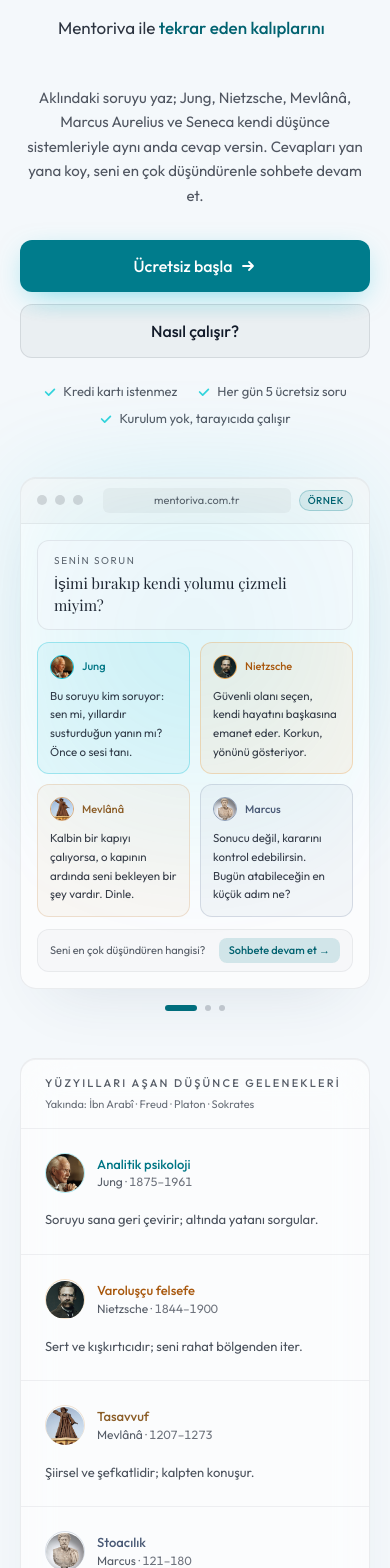
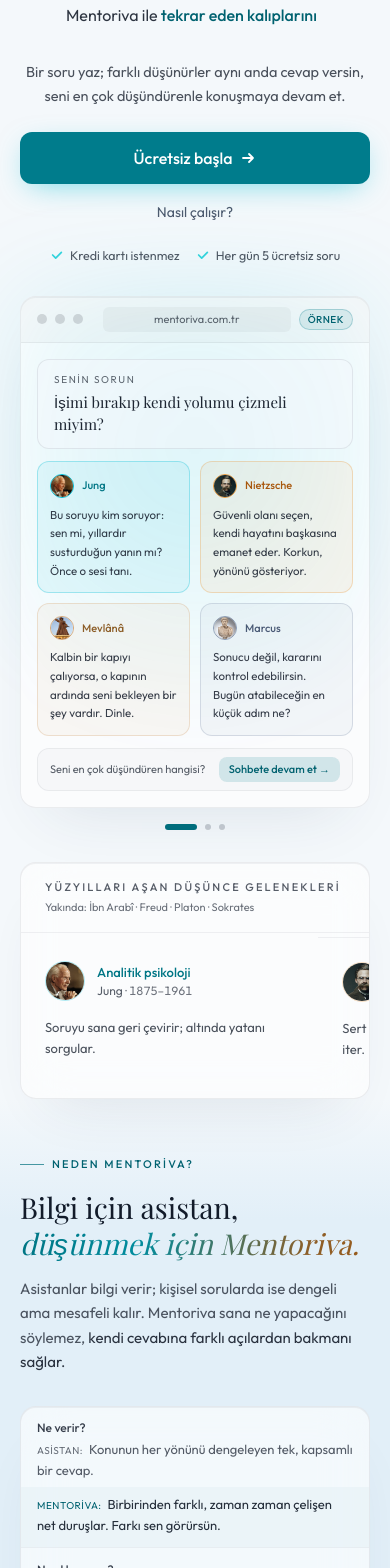
Before and after one commit to halililtir/mentoriva, a Next.js app: page / in a window 390 px wide. Shown: the part 240-1808 px from the top of the page. Built offline with nearby package versions, Linux system fonts and the light colour scheme; no server answers; a web font is replaced by a local one.

Commit message:
Mobil uyarlama: kaydırmalı kartlar, mentor sekmeli karşılaştırma, sade hero; apple-icon Edge'de
Co-Authored-By: Claude Opus 5.5 <noreply@anthropic.com>

```diff
--- a/app/apple-icon.tsx
+++ b/app/apple-icon.tsx
@@ -7,6 +7,8 @@ import { ImageResponse } from 'next/og';
 
 export const size = { width: 180, height: 180 };
 export const contentType = 'image/png';
+// Node'da next/og Windows'ta font yolu hatası verir (bkz. paylaşım kartı).
+export const runtime = 'edge';
 
 export default function AppleIcon() {
   return new ImageResponse(
--- a/app/globals.css
+++ b/app/globals.css
@@ -360,6 +360,42 @@
 /* Utilities                                                 */
 /* -------------------------------------------------------- */
 @layer utilities {
+  /* Mobil şerit: telefonda kart grupları alt alta yığılmak yerine yana kaydırılır
+     (sayfa boyunu ~yarıya indirir). Tablet/masaüstünde ızgara olduğu gibi kalır.
+     .m-rail → 640px altı, .m-rail-md → 768px altı. Çocuk genişliği: varsayılan %82,
+     .m-rail-narrow ile %62 (portre kartları). */
+  @media (max-width: 639px) {
+    .m-rail {
+      display: flex !important;
+      overflow-x: auto;
+      scroll-snap-type: x mandatory;
+      gap: 12px;
+      margin-left: -20px;
+      margin-right: -20px;
+      padding: 4px 20px 14px;
+      scrollbar-width: none;
+      -webkit-overflow-scrolling: touch;
+    }
+    .m-rail > * { flex: 0 0 82%; scroll-snap-align: center; min-width: 0; }
+    .m-rail.m-rail-narrow > * { flex-basis: 62%; }
+    .m-rail::-webkit-scrollbar { display: none; }
+  }
+  @media (max-width: 767px) {
+    .m-rail-md {
+      display: flex !important;
+      overflow-x: auto;
+      scroll-snap-type: x mandatory;
+      gap: 12px;
+      margin-left: -20px;
+      margin-right: -20px;
+      padding: 4px 20px 14px;
+      scrollbar-width: none;
+      -webkit-overflow-scrolling: touch;
+    }
+    .m-rail-md > * { flex: 0 0 82%; scroll-snap-align: center; min-width: 0; }
+    .m-rail-md::-webkit-scrollbar { display: none; }
+  }
+
   .text-balance { text-wrap: balance; }
   .text-pretty { text-wrap: pretty; }
 
--- a/app/page.tsx
+++ b/app/page.tsx
@@ -221,7 +221,7 @@ export default function HomePage() {
 
   // Mentor seçimi — hem misafir hem üye akışında kullanılır
   const mentorSection = (
-    <section ref={galleryRef} id="mentorlar" className="mx-auto max-w-content scroll-mt-24 px-5 py-16 sm:py-20" aria-labelledby="mentors-title">
+    <section ref={galleryRef} id="mentorlar" className="mx-auto max-w-content scroll-mt-24 px-5 py-10 sm:py-20" aria-labelledby="mentors-title">
       <SectionHeading eyebrow="Mentorlar" title="Mentorunu" accent="seç" id="mentors-title">
         Derinleşmek için birini, farklı bakışları yan yana görmek için birkaç mentor seç. Kararsızsan birden fazla mentor seç;
         cevaplar geldikten sonra seni en çok düşündürenle devam edersin.
@@ -243,7 +243,7 @@ export default function HomePage() {
         <FlowSteps current={0} className="max-w-md" />
       </Reveal>
 
-      <div className="mt-10 grid grid-cols-2 gap-3.5 sm:grid-cols-3 sm:gap-5 lg:grid-cols-5">
+      <div className="m-rail m-rail-narrow mt-6 grid grid-cols-2 gap-3.5 sm:mt-10 sm:grid-cols-3 sm:gap-5 lg:grid-cols-5">
         {ACTIVE_MENTORS.map((m, i) => (
           <MentorGalleryCard
             key={m.id}
@@ -263,7 +263,7 @@ export default function HomePage() {
           <span className="h-px flex-1 bg-gradient-to-r from-white/10 to-transparent" />
         </div>
       </Reveal>
-      <div className="mt-6 grid grid-cols-2 gap-3.5 sm:grid-cols-3 sm:gap-5 lg:grid-cols-5">
+      <div className="m-rail m-rail-narrow mt-6 grid grid-cols-2 gap-3.5 sm:grid-cols-3 sm:gap-5 lg:grid-cols-5">
         {COMING_SOON_MENTORS.map((m, i) => (
           <Reveal key={m.id} delay={i * 70}>
             <MentorGalleryCard mentor={m} />
--- a/components/chat/ChatView.tsx
+++ b/components/chat/ChatView.tsx
@@ -192,7 +192,7 @@ export function ChatView({ mentorId, initialQuestion, initialResponse, onQuota,
           </div>
         )}
         {!outOfQuota && (
-          <p className="mt-2 text-center text-[10px] text-white/25">Enter ile gönder · Shift+Enter yeni satır · her mesaj 1 hak kullanır</p>
+          <p className="mt-2 text-center text-[10px] text-white/25"><span className="hidden sm:inline">Enter ile gönder · Shift+Enter yeni satır · </span>her mesaj 1 hak kullanır</p>
         )}
       </div>
     </div>
--- a/components/home/Faq.tsx
+++ b/components/home/Faq.tsx
@@ -12,7 +12,7 @@ export function Faq() {
   const [open, setOpen] = useState<number | null>(0);
 
   return (
-    <section className="mx-auto max-w-content px-5 py-20 sm:py-24" aria-labelledby="faq-title">
+    <section className="mx-auto max-w-content px-5 py-12 sm:py-24" aria-labelledby="faq-title">
       <div className="grid gap-12 lg:grid-cols-[1fr_1.5fr]">
         <div>
           <SectionHeading eyebrow="Sık sorulan sorular" title="Aklındaki" accent="sorular" id="faq-title" align="left">
--- a/components/home/Hero.tsx
+++ b/components/home/Hero.tsx
@@ -24,7 +24,7 @@ const TRUST = ['Kredi kartı istenmez', 'Her gün 5 ücretsiz soru', 'Kurulum yo
 
 export function Hero({ user, onStart, onHowItWorks }: Props) {
   return (
-    <section className="relative mx-auto grid max-w-content items-center gap-12 px-5 pb-12 pt-8 sm:pt-14 lg:grid-cols-[1.05fr_1fr] lg:gap-10 lg:pb-20">
+    <section className="relative mx-auto grid max-w-content items-center gap-8 px-5 pb-8 pt-6 sm:gap-12 sm:pb-12 sm:pt-14 lg:grid-cols-[1.05fr_1fr] lg:gap-10 lg:pb-20">
       <div className="text-center lg:text-left">
         <span className="eyebrow animate-fade-up">
           <span className="relative flex h-1.5 w-1.5">
@@ -47,16 +47,19 @@ export function Hero({ user, onStart, onHowItWorks }: Props) {
         </h1>
 
         {/* Ne işe yaradığını tek satırda söyleyen dönen cümle */}
-        <p className="mt-5 min-h-[3.2em] text-[17px] leading-snug text-white/80 animate-fade-up sm:min-h-[1.8em] sm:text-lg" style={{ animationDelay: '600ms' }}>
+        <p className="mt-4 min-h-[2.8em] text-[16px] leading-snug text-white/80 animate-fade-up sm:mt-5 sm:min-h-[1.8em] sm:text-lg" style={{ animationDelay: '600ms' }}>
           Mentoriva ile <RotatingText phrases={PHRASES} className="font-medium text-brand-300" />
         </p>
 
-        <p className="mx-auto mt-4 max-w-[540px] text-[15px] leading-relaxed text-white/50 animate-fade-up lg:mx-0" style={{ animationDelay: '700ms' }}>
-          Aklındaki soruyu yaz; Jung, Nietzsche, Mevlânâ, Marcus Aurelius ve Seneca kendi düşünce sistemleriyle aynı anda
-          cevap versin. Cevapları yan yana koy, seni en çok düşündürenle sohbete devam et.
+        <p className="mx-auto mt-3 max-w-[540px] text-[14.5px] leading-relaxed text-white/55 animate-fade-up sm:mt-4 sm:text-[15px] lg:mx-0" style={{ animationDelay: '700ms' }}>
+          <span className="sm:hidden">Bir soru yaz; farklı düşünürler aynı anda cevap versin, seni en çok düşündürenle konuşmaya devam et.</span>
+          <span className="hidden sm:inline">
+            Aklındaki soruyu yaz; Jung, Nietzsche, Mevlânâ, Marcus Aurelius ve Seneca kendi düşünce sistemleriyle aynı anda
+            cevap versin. Cevapları yan yana koy, seni en çok düşündürenle sohbete devam et.
+          </span>
         </p>
 
-        <div className="mt-8 flex flex-col items-center justify-center gap-3 animate-fade-up sm:flex-row lg:justify-start" style={{ animationDelay: '800ms' }}>
+        <div className="mt-6 flex flex-col items-center justify-center gap-2.5 animate-fade-up sm:mt-8 sm:flex-row sm:gap-3 lg:justify-start" style={{ animationDelay: '800ms' }}>
           {user ? (
             <button onClick={onStart} className="btn-primary w-full !px-7 !py-3.5 sm:w-auto">
               Mentorunu seç
@@ -68,7 +71,7 @@ export function Hero({ user, onStart, onHowItWorks }: Props) {
               <Arrow />
             </Link>
           )}
-          <button onClick={onHowItWorks} className="btn-secondary w-full !px-7 !py-3.5 sm:w-auto">
+          <button onClick={onHowItWorks} className="btn-ghost justify-center py-2 text-sm sm:btn-secondary sm:w-auto sm:!px-7 sm:!py-3.5 sm:text-base">
             Nasıl çalışır?
           </button>
         </div>
@@ -79,9 +82,9 @@ export function Hero({ user, onStart, onHowItWorks }: Props) {
             <span className="font-semibold text-brand-300">{user.remaining}</span> soru hakkın var.
           </p>
         ) : (
-          <ul className="mt-6 flex flex-wrap items-center justify-center gap-x-5 gap-y-2 animate-fade-up lg:justify-start" style={{ animationDelay: '900ms' }}>
-            {TRUST.map((t) => (
-              <li key={t} className="flex items-center gap-1.5 text-[13px] text-white/45">
+          <ul className="mt-4 flex flex-wrap items-center justify-center gap-x-4 gap-y-1.5 animate-fade-up sm:mt-6 sm:gap-x-5 lg:justify-start" style={{ animationDelay: '900ms' }}>
+            {TRUST.map((t, i) => (
+              <li key={t} className={`items-center gap-1.5 text-[12.5px] text-white/50 sm:text-[13px] ${i === 2 ? 'hidden sm:flex' : 'flex'}`}>
                 <svg width="14" height="14" viewBox="0 0 16 16" fill="none" aria-hidden="true">
                   <path d="M3 8l3.5 3.5L13 5" stroke="#33d4dc" strokeWidth="2" strokeLinecap="round" strokeLinejoin="round" />
                 </svg>
--- a/components/home/JourneyTeaser.tsx
+++ b/components/home/JourneyTeaser.tsx
@@ -4,7 +4,7 @@ import { Reveal } from '@/components/ui/Reveal';
 /** Ana sayfada Kendine Yolculuk tanıtımı — Mentoriva'nın asıl amacına açılan kapı. */
 export function JourneyTeaser() {
   return (
-    <section className="mx-auto max-w-content px-5 py-16 sm:py-20" aria-labelledby="journey-teaser-title">
+    <section className="mx-auto max-w-content px-5 py-10 sm:py-20" aria-labelledby="journey-teaser-title">
       <Reveal>
         <div className="glass relative overflow-hidden rounded-[2rem] px-6 py-10 sm:px-12 sm:py-14">
           <div className="pointer-events-none absolute -right-20 -top-20 h-72 w-72 rounded-full bg-brand-500/15 blur-3xl" />
--- a/components/home/Sections.tsx
+++ b/components/home/Sections.tsx
@@ -64,7 +64,7 @@ export function TraditionsStrip() {
             </p>
           </div>
 
-          <ul className="grid sm:grid-cols-2 lg:grid-cols-5">
+          <ul className="m-rail grid sm:grid-cols-2 lg:grid-cols-5">
             {ACTIVE_MENTORS.map((m, i) => {
               const a = getAccent(m.accentColor);
               return (
@@ -132,16 +132,19 @@ const COMPARISON: Array<{ label: string; general: string; mentoriva: string }> =
 
 export function WhyMentoriva() {
   return (
-    <section className="mx-auto max-w-content px-5 py-20 sm:py-28" aria-labelledby="why-title">
-      <div className="grid items-start gap-12 lg:grid-cols-[0.9fr_1.1fr]">
+    <section className="mx-auto max-w-content px-5 py-12 sm:py-28" aria-labelledby="why-title">
+      <div className="grid items-start gap-8 sm:gap-12 lg:grid-cols-[0.9fr_1.1fr]">
         <div className="lg:sticky lg:top-28">
           <SectionHeading eyebrow="Neden Mentoriva?" title="Bilgi için asistan," accent="düşünmek için Mentoriva." id="why-title" align="left">
+            <span className="sm:hidden">Asistanlar bilgi verir; kişisel sorularda ise dengeli ama mesafeli kalır. Mentoriva sana ne yapacağını söylemez, <span className="text-white/80">kendi cevabına farklı açılardan bakmanı sağlar.</span></span>
+            <span className="hidden sm:inline">
             Genel amaçlı yapay zekâ asistanları bilgiye ulaşmakta harikadır. Ama &ldquo;ne yapmalıyım?&rdquo; gibi kişisel
             sorularda çoğu zaman her ihtimali tartan, dengeli ama mesafeli bir cevap verirler. İnsanlık ise bu sorulara
             yüzyıllardır çok farklı cevaplar verdi. Mentoriva bu farklılığı bir araya getirir; amacı sana ne yapacağını
             söylemek değil, <span className="text-white/80">kendi cevabına daha geniş bir açıdan bakmanı sağlamaktır.</span>
+            </span>
           </SectionHeading>
-          <Reveal delay={120}>
+          <Reveal delay={120} className="hidden sm:block">
             <blockquote className="mt-8 border-l-2 border-brand-500/60 pl-5 font-display text-xl italic leading-snug text-white/75">
               &ldquo;Doğru cevaptan önce doğru soru gelir.&rdquo;
             </blockquote>
@@ -166,12 +169,12 @@ export function WhyMentoriva() {
                   key={row.label}
                   className={`grid sm:grid-cols-[120px_1fr_1fr] ${i < COMPARISON.length - 1 ? 'border-b border-white/[0.05]' : ''}`}
                 >
-                  <dt className="px-5 pb-1 pt-4 text-[12px] font-medium text-white/70 sm:py-5">{row.label}</dt>
-                  <dd className="px-5 pb-2 text-[13.5px] leading-relaxed text-white/45 sm:py-5">
+                  <dt className="px-4 pb-0.5 pt-3 text-[12px] font-medium text-white/70 sm:px-5 sm:py-5">{row.label}</dt>
+                  <dd className="px-4 pb-1.5 text-[13px] leading-relaxed text-white/45 sm:px-5 sm:py-5 sm:text-[13.5px]">
                     <span className="mr-1.5 text-[10px] uppercase tracking-wider text-white/30 sm:hidden">Asistan:</span>
                     {row.general}
                   </dd>
-                  <dd className="border-white/[0.06] bg-brand-500/[0.035] px-5 pb-4 pt-2 text-[13.5px] leading-relaxed text-white/85 sm:border-l sm:py-5">
+                  <dd className="border-white/[0.06] bg-brand-500/[0.035] px-4 pb-3 pt-1.5 text-[13px] leading-relaxed text-white/85 sm:border-l sm:px-5 sm:py-5 sm:text-[13.5px]">
                     <span className="mr-1.5 text-[10px] uppercase tracking-wider text-brand-300 sm:hidden">Mentoriva:</span>
                     {row.mentoriva}
                   </dd>
@@ -179,7 +182,7 @@ export function WhyMentoriva() {
               ))}
             </dl>
           </div>
-          <p className="mt-4 px-1 text-xs leading-relaxed text-white/35">
+          <p className="mt-4 hidden px-1 text-xs leading-relaxed text-white/35 sm:block">
             İkisi birbirinin alternatifi değil: bir konuyu öğrenmek için asistana, o konuda ne hissettiğini ve ne yapmak
             istediğini düşünmek için Mentoriva&apos;ya gelirsin.
           </p>
@@ -222,12 +225,12 @@ const STEPS = [
 
 export function HowItWorks({ id }: { id?: string }) {
   return (
-    <section id={id} className="mx-auto max-w-content scroll-mt-24 px-5 py-20 sm:py-28" aria-labelledby="how-title">
+    <section id={id} className="mx-auto max-w-content scroll-mt-24 px-5 py-12 sm:py-28" aria-labelledby="how-title">
       <SectionHeading eyebrow="Nasıl çalışır?" title="Dört adımda" accent="ilk cevaplarına" id="how-title">
         Kurulum yok, öğrenmen gereken bir şey yok. İlk sorundan ilk cevabına bir dakikadan kısa sürer.
       </SectionHeading>
 
-      <ol className="relative mt-14 grid gap-5 md:grid-cols-2 lg:grid-cols-4">
+      <ol className="m-rail-md relative mt-8 grid gap-5 sm:mt-14 md:grid-cols-2 lg:grid-cols-4">
         <div className="pointer-events-none absolute left-[12%] right-[12%] top-[2.25rem] hidden h-px bg-gradient-to-r from-transparent via-brand-500/30 to-transparent lg:block" />
         {STEPS.map((s, i) => (
           <Reveal as="li" key={s.title} delay={i * 110} className="group relative">
@@ -278,9 +281,9 @@ const GOOD_TO_KNOW = [
 
 export function GoodToKnow() {
   return (
-    <section className="mx-auto max-w-content px-5 py-20 sm:py-24" aria-labelledby="know-title">
+    <section className="mx-auto max-w-content px-5 py-12 sm:py-24" aria-labelledby="know-title">
       <SectionHeading eyebrow="Bilmen gerekenler" title="Açık ve dürüst:" accent="Mentoriva ne değildir?" id="know-title" />
-      <div className="mt-12 grid gap-5 md:grid-cols-3">
+      <div className="m-rail-md mt-8 grid gap-5 sm:mt-12 md:grid-cols-3">
         {GOOD_TO_KNOW.map((g, i) => (
           <Reveal key={g.title} delay={i * 100}>
             <div className="glass h-full rounded-2xl p-6">
--- a/components/home/UseCases.tsx
+++ b/components/home/UseCases.tsx
@@ -12,7 +12,7 @@ export function UseCases({ onPick }: { onPick: (question: string) => void }) {
   const current = USE_CASES.find((u) => u.id === active) ?? USE_CASES[0]!;
 
   return (
-    <section className="mx-auto max-w-content px-5 py-20 sm:py-24" aria-labelledby="usecases-title">
+    <section className="mx-auto max-w-content px-5 py-12 sm:py-24" aria-labelledby="usecases-title">
       <SectionHeading eyebrow="Ne sorabilirim?" title="Seni meşgul eden" accent="her şeyi." id="usecases-title">
         Kararsız kaldığın bir an, tekrar eden bir duygu, cevabını bulamadığın büyük bir soru. Bir konu seç, bir soruya
         dokun; onu mentorlarına sormaya hazır hale getirelim.
@@ -38,7 +38,7 @@ export function UseCases({ onPick }: { onPick: (question: string) => void }) {
           ))}
         </div>
 
-        <div key={current.id} role="tabpanel" className="mx-auto mt-8 grid max-w-4xl gap-3 md:grid-cols-3">
+        <div key={current.id} role="tabpanel" className="m-rail-md mx-auto mt-6 grid max-w-4xl gap-3 sm:mt-8 md:grid-cols-3">
           {current.questions.map((q, i) => (
             <button
               key={q}
--- a/components/home/WelcomeCard.tsx
+++ b/components/home/WelcomeCard.tsx
@@ -37,7 +37,7 @@ export function WelcomeCard({ name, onPick }: { name: string; onPick: (q: string
           {name}, ilk sorun bir dakika uzağında.
         </h2>
 
-        <ol className="mt-6 grid gap-3 sm:grid-cols-3">
+        <ol className="m-rail mt-6 grid gap-3 sm:grid-cols-3">
           {WELCOME.steps.map((s, i) => (
             <li key={s.title} className="rounded-2xl border border-white/[0.08] bg-ink-0/40 p-4">
               <span className="flex h-7 w-7 items-center justify-center rounded-full bg-brand-500 text-xs font-semibold text-onbrand">{i + 1}</span>
```
Also changed, not shown: components/home/SelectionDock.tsx (+5 -5 lines), components/mentors/CompareView.tsx (+36 -4 lines).
